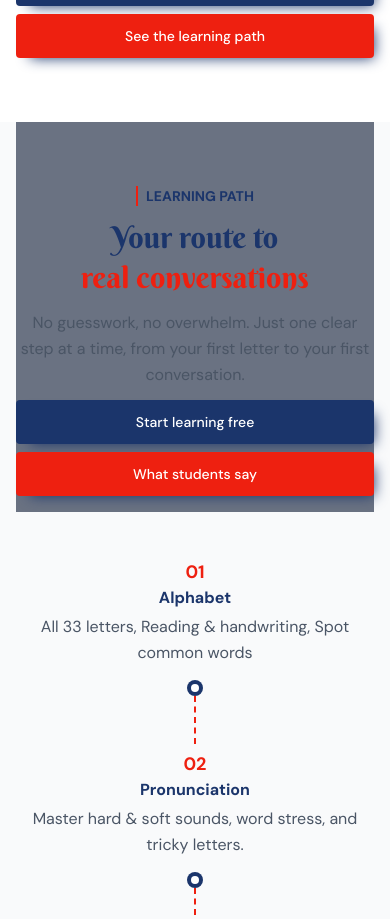
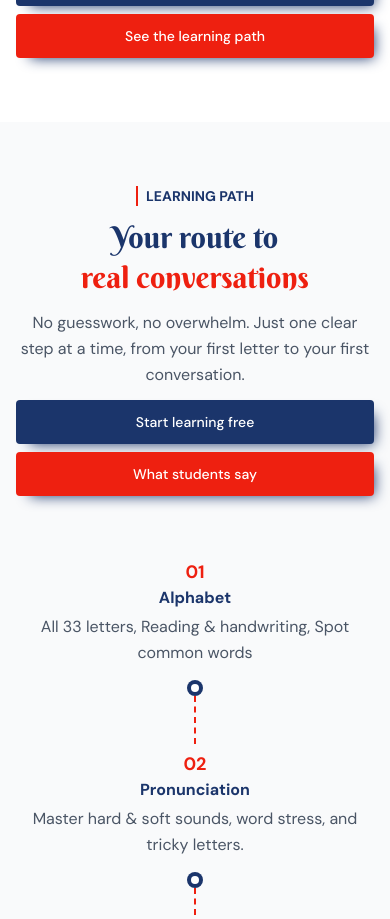
Before and after one commit to sandeepkamara12/Tutor, a React (Vite) app: page / in a window 390 px wide. Shown: the part 3758-4677 px from the top of the page. Built offline with nearby package versions, Linux system fonts and the light colour scheme.

Commit message:
correct the spacing and position of sticky area in learning path

```diff
--- a/src/components/LearningPath.jsx
+++ b/src/components/LearningPath.jsx
@@ -141,7 +141,7 @@ const LearningPath = () => {
                 <div
                     ref={panelRef}
                     style={{ "--panel-min": `${panelMin}px` }}
-                    className="max-sm:min-h-(--panel-min) max-sm:sticky max-sm:top-16 max-sm:z-30 max-sm:bg-gray-500 pt-16 pb-4 sm:py-0 flex flex-col items-center lg:items-start gap-3 lg:gap-6 text-center lg:text-start w-full lg:w-2/5 lg:pe-6 justify-end"
+                    className="max-sm:min-h-(--panel-min) max-sm:sticky max-sm:top-16 max-sm:z-30 max-sm:bg-gray-50 pt-16 pb-4 sm:py-0 flex flex-col items-center lg:items-start gap-3 lg:gap-6 text-center lg:text-start w-full lg:w-2/5 lg:pe-6 justify-end"
                 >
                     <p
                         id="active-num"
```
